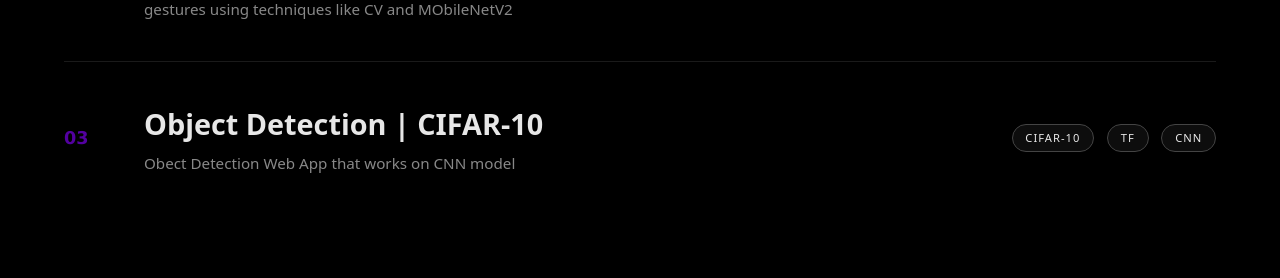
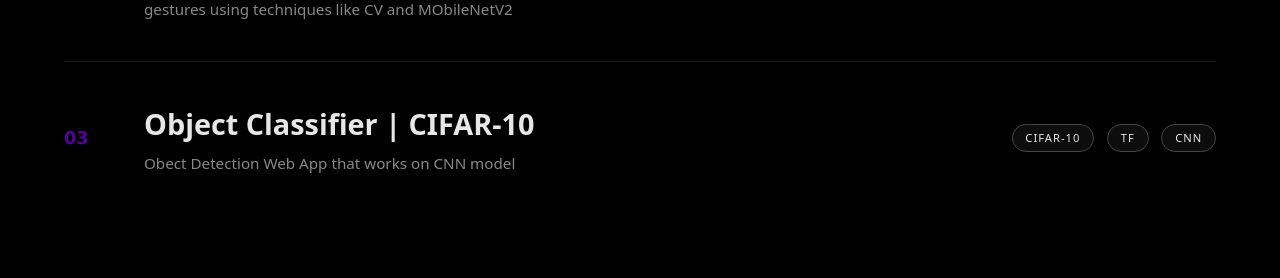
Before and after one commit to themehmi/PortFolio, a Flask app: page /projects in a window 1280 px wide. Shown: the part 957-1235 px from the top of the page. Run offline with Flask 3, Linux system fonts and the light colour scheme.

Commit message:
Update project title from 'Object Detection' to 'Object Classifier'

```diff
--- a/templates/projects.html
+++ b/templates/projects.html
@@ -279,7 +279,7 @@
                 <a href="https://object-detection-ir3ukqr6pgd7c3dq3jm6ks.streamlit.app/" class="project-item">
                     <div class="item-num">03</div>
                     <div class="item-title">
-                        <h2>Object Detection | CIFAR-10</h2>
+                        <h2>Object Classifier | CIFAR-10</h2>
                         <p>Obect Detection Web App that works on CNN model</p>
                     </div>
                     <div class="item-tags">
```
